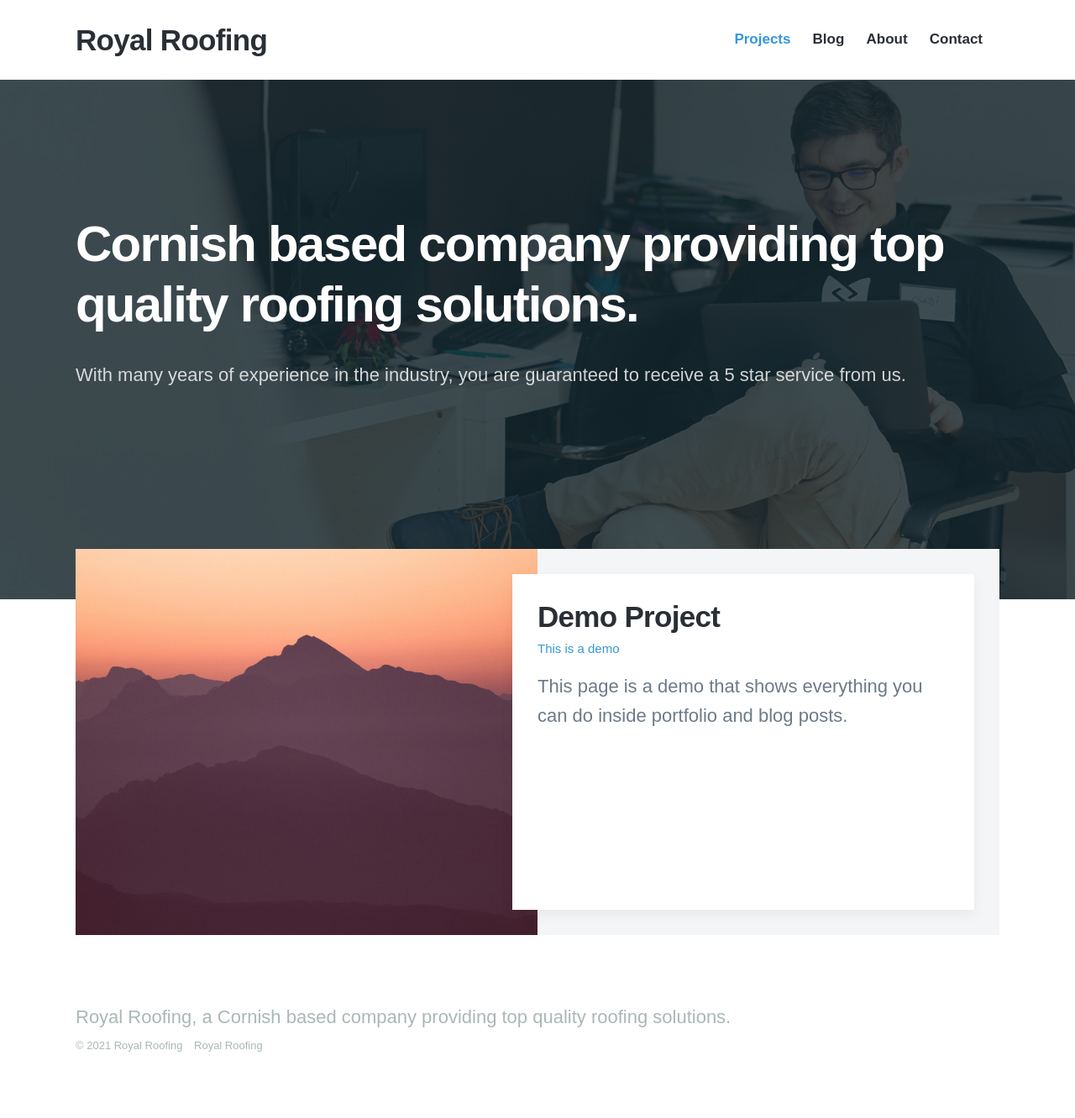
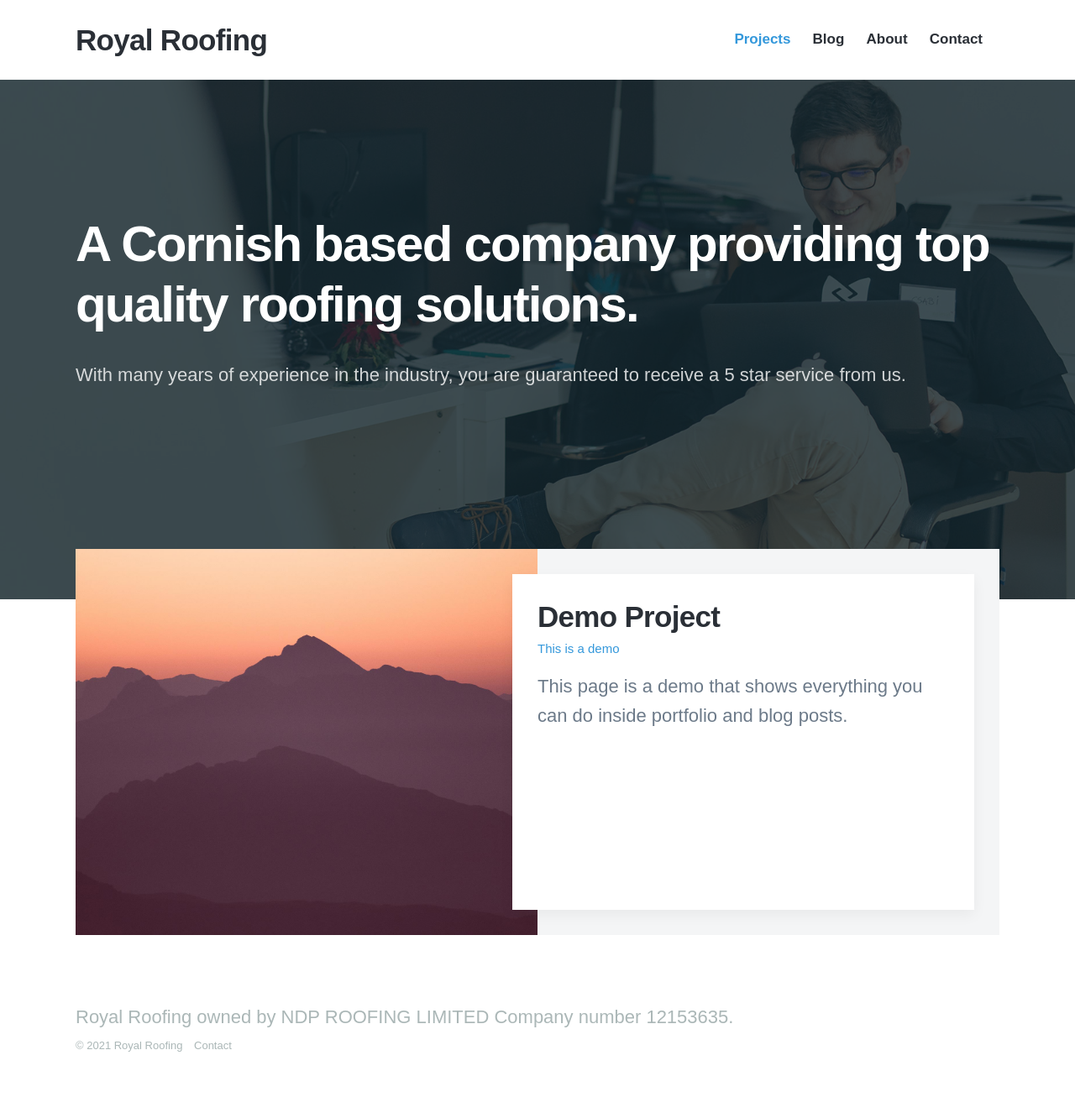
Before and after one commit to royalroofing/royalroofing.github.io, a Jekyll site: the page built from index.html, in a window 1280 px wide. Shown: the whole page at 84% size. Built offline with Jekyll 4.4.1, drawn with Linux system fonts in a browser that asks for light colours; nearby versions of some CDN libraries; some web fonts are replaced.

Commit message:
Home update

```diff
--- a/_data/settings.yml
+++ b/_data/settings.yml
@@ -18,7 +18,7 @@ menu_settings:
       url: '/contact'
 
 footer_settings:
-  footer_tagline: Royal Roofing, a Cornish based company providing top quality roofing solutions.
+  footer_tagline: Royal Roofing owned by NDP ROOFING LIMITED Company number 12153635.
 
 hero_settings:
   overlay_opacity: 0.8
--- a/_includes/footer.html
+++ b/_includes/footer.html
@@ -6,7 +6,7 @@
 
 		<div class="footer__copyright">
 			<span>© {{ 'now' | date: "%Y" }} {{ site.data.settings.basic_settings.site_title }}</span>
-			<a href="https://royal-roofing.co.uk" target="_blank">Royal Roofing</a>
+			<a href="https://royal-roofing.co.uk/contact" target="_blank">Contact</a>
 		</div>
 
 		{% include socials.html %}
--- a/index.html
+++ b/index.html
@@ -13,7 +13,7 @@ featured_image: /images/demo/home.jpg
 
 	<div class="wrap">
 
-		<h1>Cornish based company providing top quality roofing solutions.</h1>
+		<h1>A Cornish based company providing top quality roofing solutions.</h1>
 		<p>With many years of experience in the industry, you are guaranteed to receive a 5 star service from us.</p>
 
 		{% include socials.html %}
```
